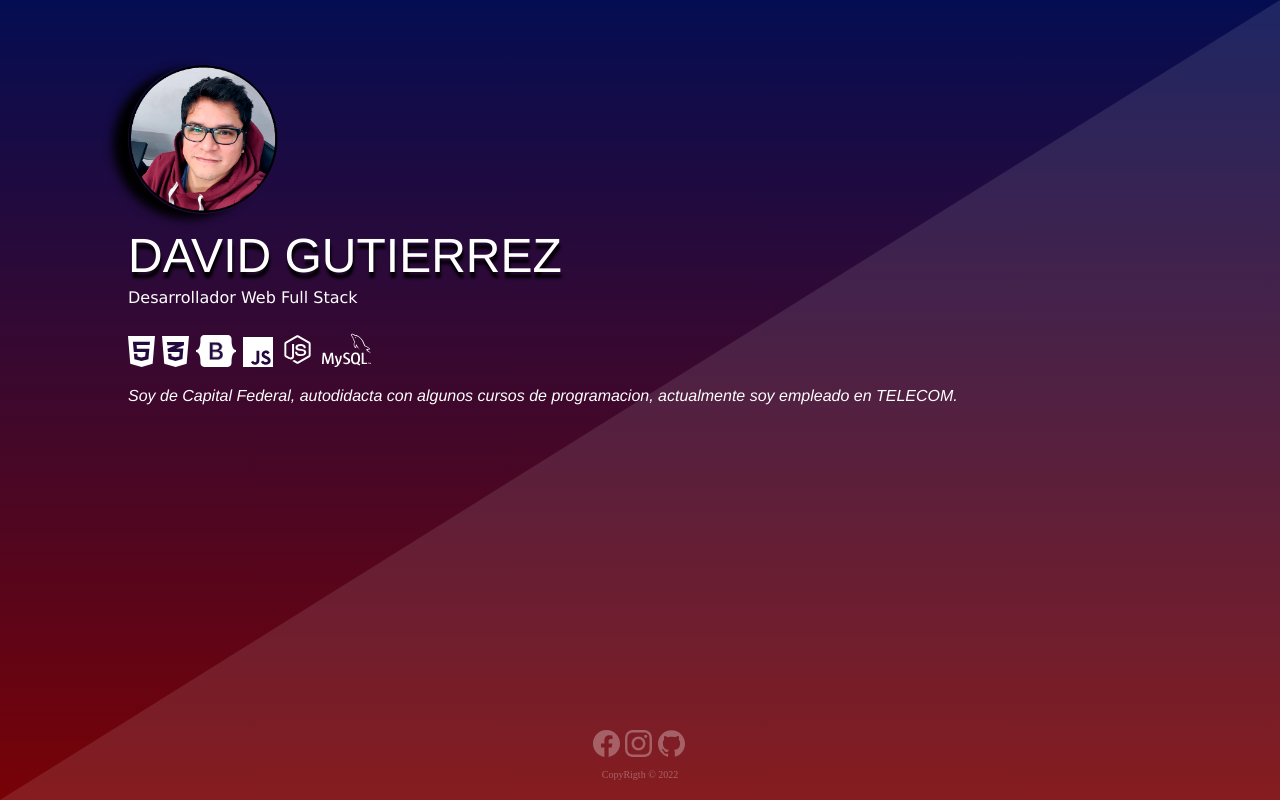
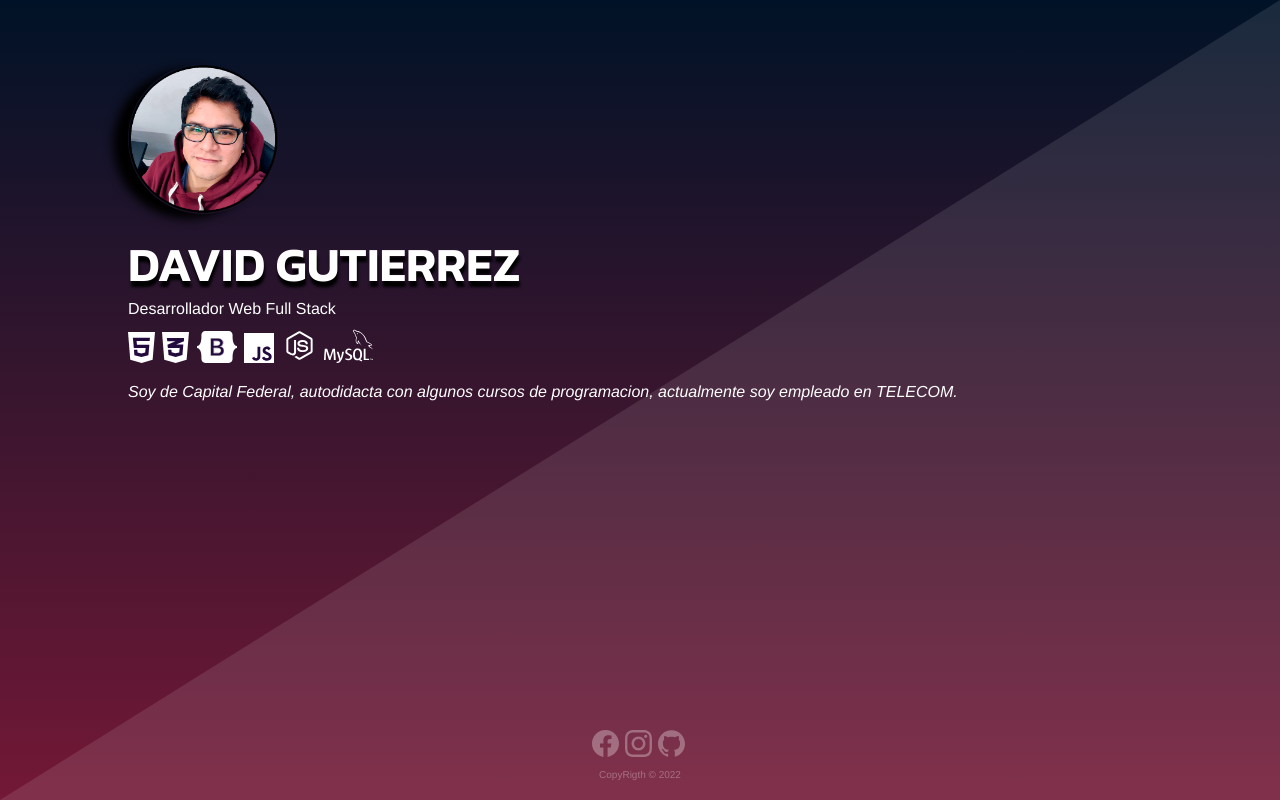
Before and after one commit to Dvdcom/WebCard, a plain HTML site: page index.html in a window 1280 px wide. Drawn offline with Linux system fonts and the light colour scheme.

Commit message:
se emprolijo codigo y se añadio root

```diff
--- a/css/style.css
+++ b/css/style.css
@@ -1,6 +1,15 @@
+@import url('https://fonts.googleapis.com/css2?family=Kanit:wght@600&display=swap');
+
+:root {
+    --Fuente-principal: 'Kanit', sans-serif;
+    --Fuente-secundaria: 'Helvetica','Lucida Sans Regular', 'Lucida Grande', 'Lucida Sans Unicode', Geneva, Verdana, sans-serif;
+    --color-fuente: white;
+}
+
+/* Layout principal */
 body{
-    background: linear-gradient(to top, #780206, #040d52);
-    color: white;
+    background: linear-gradient(to top, #731836, #001227);
+    color: var(--color-fuente);
     margin: 0;
     display: grid;
     grid-template-rows: auto 1fr auto;
@@ -8,11 +17,14 @@ body{
     position: relative;
 }
 
+/* CONTENIDO MAIN principal */
+
 .container{
     margin-top: 5%;
     text-align: left;
     margin-left: 10%;
     margin-right: 10%;
+    font-family: var(--Fuente-secundaria);
 }
 
 img{
@@ -25,22 +37,41 @@ img{
 }
 
 .nombre{
-    font-family: 'Franklin Gothic Medium', Arial, sans-serif;
+    margin-top: 10px;
+    font-family: var(--Fuente-principal);
     font-size: 3rem;
-    padding-top: 10px;
-    padding-bottom: 5px;
     text-shadow: 1px 6px 3px black;
 }
 
-.sub{
-    font-family:'Lucida Sans Regular', 'Lucida Grande', 'Lucida Sans Unicode', Geneva, Verdana, sans-serif;
-    padding-bottom: 25px;
+.iconos{
+    margin-top: 10px;
 }
 
-p{
-    font-family: 'Helvetica', sans-serif;
+.leyenda{
+    margin-top: 1%;
+    margin-bottom: 1%;
+}
+
+.tecLeyenda{
+    font-weight: 800;
+    font-size: small;
+    opacity:0.3;
+}
+
+.parrafo{
     font-style: oblique;
     margin-right: 10%;
+}
+
+/* Contenido pie de pagina */
+
+footer{
+    height: 70px;
+    text-align: center;
+    font-size: x-small;
+    z-index: 2;
+    opacity:0.3;
+    font-family: var(--Fuente-secundaria);
 }
 
 .contact{
@@ -62,18 +93,7 @@ p{
     z-index: 1;
 }
 
-.leyenda{
-    margin-top: 1%;
-    margin-bottom: 1%;
-}
-
-.tecLeyenda{
-    font-family: 'Helvetica', sans-serif;
-    font-weight: 800;
-    font-size: small;
-    opacity:0.3;
-}
-
+/* Mediaquery for movil */
 
 @media screen and (max-width: 768px){
     .container{
@@ -100,11 +120,3 @@ p{
         clip-path: polygon(100% 40%, 0% 100%, 100% 100%);
     }
 }
-
-footer{
-    height: 70px;
-    text-align: center;
-    font-size: x-small;
-    z-index: 2;
-    opacity:0.3;
-}
--- a/index.html
+++ b/index.html
@@ -12,34 +12,35 @@
 <body>
     <header>
     </header>
+    <!-- Contenido principal -->
     <main>
         <div class="container">
+            <!-- Apartado de FOTO + NOMBRE + SUB -->
             <section>
                 <div><img src="img/perfil-personal.png" class="imag" alt="foto_perfil" width="150px"></div>
                 <div class="nombre">DAVID GUTIERREZ</div>
                 <div class="sub">Desarrollador Web Full Stack</div>
             </section>
-
-            <section>
-                <img onmouseover="MostrarTooltip(1);" onmouseleave="ocultar();" class="ico1" src="img/html.svg" alt="html" width="27px">
-                <img onmouseover="MostrarTooltip(2);" onmouseleave="ocultar();" class="icont ico2" src="img/css.svg" alt="css" width="27px">
-                <img onmouseover="MostrarTooltip(3);" onmouseleave="ocultar();" class="icont ico3" src="img/Bootstrap_logo.svg" alt="boostrap" width="40px">
-                <img onmouseover="MostrarTooltip(4);" onmouseleave="ocultar();" class="icont ico4" src="img/javascript.svg" alt="javascript" width="30px">
-                <img onmouseover="MostrarTooltip(5);" onmouseleave="ocultar();" class="icont ico5" src="img/node.svg" alt="nodejs" width="35px">
-                <img onmouseover="MostrarTooltip(6);" onmouseleave="ocultar();" class="icont ico6" src="img/mysql.svg" alt="mysql" width="50px">
+            <!-- Apartado de ICONOS TECNOLOGIA -->
+            <section class="iconos">
+                <img onmouseover="MostrarTooltip(1);" onmouseleave="ocultar();" src="img/html.svg" alt="html" width="27px">
+                <img onmouseover="MostrarTooltip(2);" onmouseleave="ocultar();" src="img/css.svg" alt="css" width="27px">
+                <img onmouseover="MostrarTooltip(3);" onmouseleave="ocultar();" src="img/Bootstrap_logo.svg" alt="boostrap" width="40px">
+                <img onmouseover="MostrarTooltip(4);" onmouseleave="ocultar();" src="img/javascript.svg" alt="javascript" width="30px">
+                <img onmouseover="MostrarTooltip(5);" onmouseleave="ocultar();" src="img/node.svg" alt="nodejs" width="35px">
+                <img onmouseover="MostrarTooltip(6);" onmouseleave="ocultar();" src="img/mysql.svg" alt="mysql" width="50px">
             </section>
-
+            <!-- Apartado de Tooltip oculto -->
             <section class="leyenda" style="visibility: visible;">
                 <span class="tecLeyenda"></span>
             </section>
-
-            <section>
+            <!-- Apartado de parrafo -->
+            <section class="parrafo">
                 <p>Soy de Capital Federal, autodidacta con algunos cursos de programacion, actualmente soy empleado en TELECOM.</p>
             </section>
         </div>
-
     </main>
-
+    <!-- Contenido de pie de pagina -->
     <footer>
         <div class="contact">
             <a href="https://www.facebook.com/gutierrezdv"><img src="img/facebook.svg" alt="html" width="27px"></a>
@@ -48,6 +49,7 @@
         </div>
         <div>CopyRigth &copy; 2022</div>
     </footer>
+
     <div class="capa1"></div>
     <script src="js/script.js"></script>
 </body>
```
